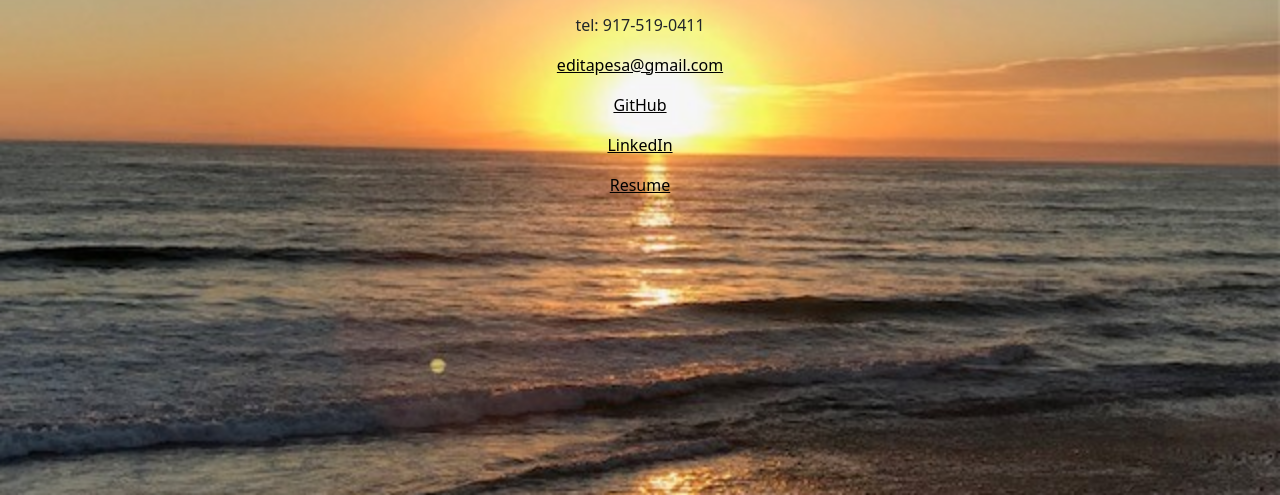
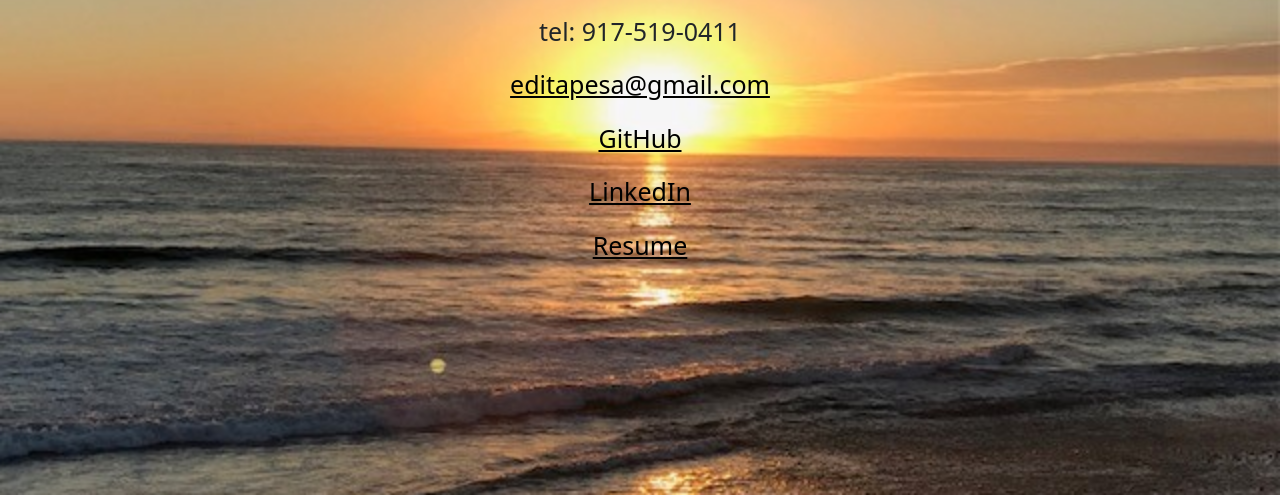
Before and after one commit to editapesa/Portfolio-3.0, a plain HTML site: page contact-info.html in a window 1280 px wide. Shown: the part 305-800 px from the top of the page. Drawn offline with nearby package versions, Linux system fonts and the light colour scheme.

Commit message:
Update style.css

```diff
--- a/assets/style.css
+++ b/assets/style.css
@@ -53,6 +53,9 @@ p {
     background-size: cover;
     }
 
+.contact-me {
+    font-size: 25px;
+
 .projects {
     background: url("./images/sky-pic.jpg") no-repeat center center fixed;
     background-size: cover;
```
